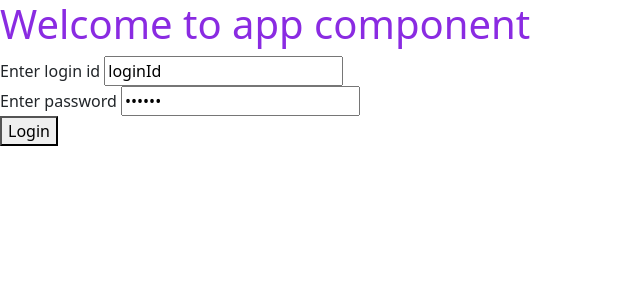
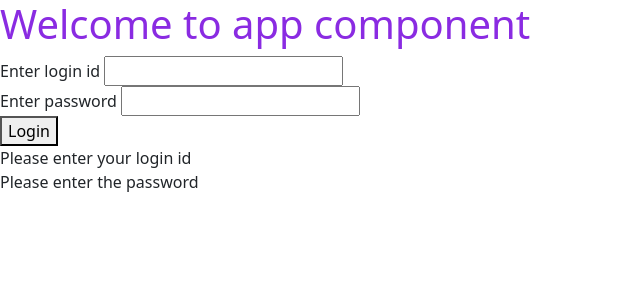
Before and after one commit to mahjabeen-a/Angular-demo, an Angular app: page / in a window 1280 px wide. Shown: the top 300 px of the page, without its empty margins (0-640 px from the left). Built offline with nearby package versions, Linux system fonts and the light colour scheme.

Commit message:
added constraint and error msgs

```diff
--- a/src/app/login/login.component.html
+++ b/src/app/login/login.component.html
@@ -8,9 +8,18 @@
     name attribute gives the name of the property, i.e.
     #loginForm object has 2 properties names loginId and password
     loginForm = {loginId: 'XXXXX', password: 'XXX'}
--->
-<form #loginForm = "ngForm" (ngSubmit) = "loginSubmit2(loginForm)">
-    Enter login id <input type = "text" name = "loginId" ngModel = 'loginId'><br/>
-    Enter password <input type = "password" name = "passwd" ngModel = 'passwd'><br/>
+    loginId is used in backend while #loginId is used in html
+ -->
+ <form #loginForm = "ngForm" (ngSubmit) = "loginSubmit2(loginForm)" novalidate>
+    Enter login id <input type = "text" name = "loginId" ngModel #loginId = ngModel required minlength="2" maxlength="10"><br/>
+    Enter password <input type = "password" name = "password" ngModel #password = ngModel required minlength="2" maxlength="10"><br/>
     <button (click) = 'loginSubmit()'>Login</button>
 </form>
+
+<div>
+    <div *ngIf = "loginId.errors?.required">Please enter your login id</div>
+    <div *ngIf = "password.errors?.required">Please enter the password</div>
+    <div *ngIf = "loginId.errors?.minlength">Please enter minimum 2 chars in the loginId</div>
+    <div *ngIf = "password.errors?.minlength">Please enter minimum 2 chars in the password</div>
+
+</div>
--- a/src/app/login/login.component.ts
+++ b/src/app/login/login.component.ts
@@ -7,12 +7,12 @@ import { Component, OnInit } from '@angular/core';
 })
 export class LoginComponent implements OnInit {
   loginId: string;
-  passwd: string;
+  password: string;
   employees: any[];
 
   constructor() {
     this.loginId = '';
-    this.passwd = '';
+    this.password = '';
     this.employees = [ {id: 1, name: "Teresa", gender: 'F', salary: 1000000, DOJ: "01-10-2021", loginId: "teresa", password: "lisbon1"},
                       {id: 2, name: "Patrick", gender: 'M', salary: 1500000, DOJ: "02-10-2021", loginId: "patrick", password: "jane2"},
                       {id: 3, name: "Grace", gender: 'F', salary: 600000, DOJ: "03-10-2021", loginId: "grace", password: "pelt3"},
@@ -24,19 +24,19 @@ export class LoginComponent implements OnInit {
   ngOnInit(): void {
   }
   loginSubmit(): void{
-    if (this.loginId === 'HR' && this.passwd === 'HR'){
+    if (this.loginId === 'HR' && this.password === 'HR'){
       alert('Login success!');
     }
     else{
       this.employees.forEach((employee: any) => {
-        if ((this.loginId === employee.loginId) && (this.passwd === employee.password)){
+        if ((this.loginId === employee.loginId) && (this.password === employee.password)){
           alert('Welcome to employee page.');
         }
       });
     }
   }
   loginSubmit2(loginForm: any) {
-    alert('Login form executed....');
+    console.log(loginForm);
   }
 
 }
```
